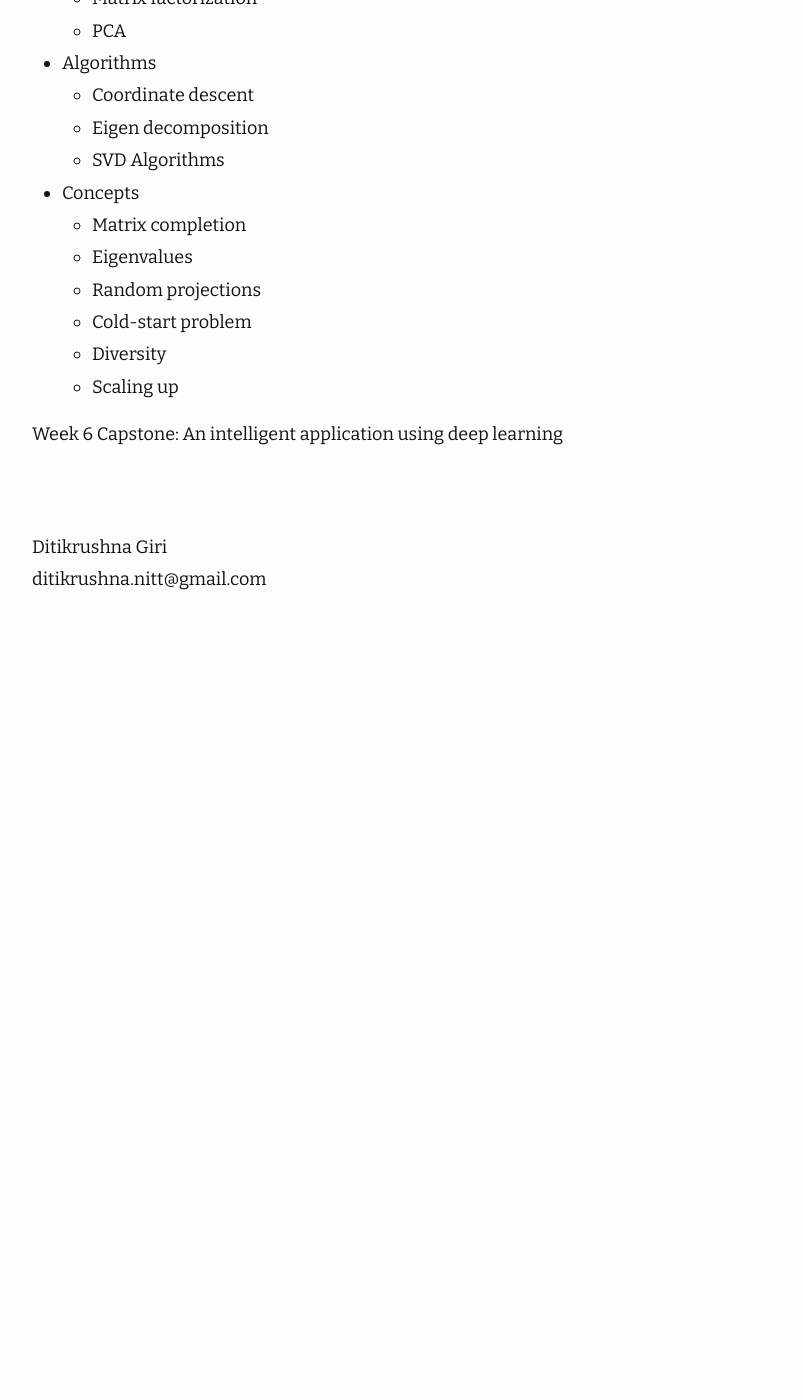
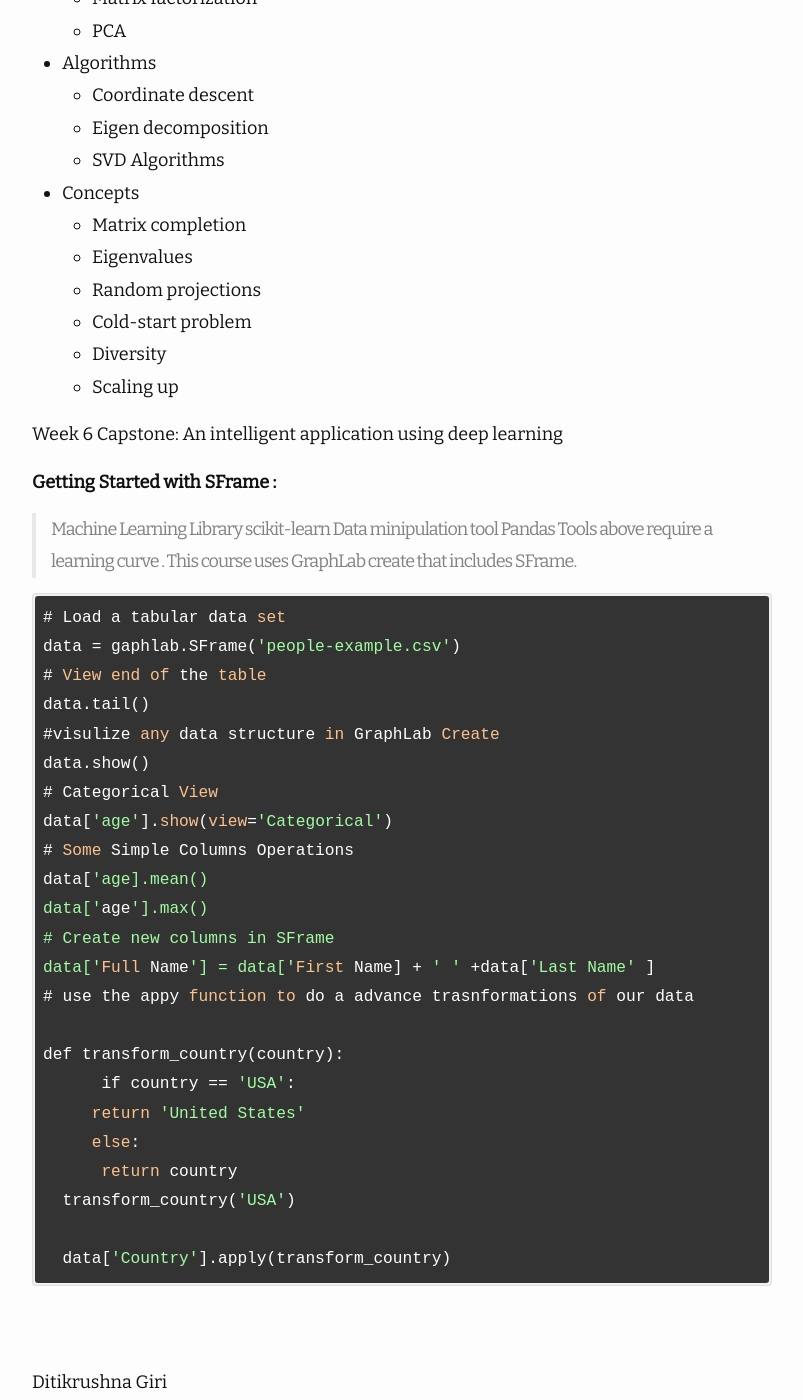
Before and after one commit to ditikrushna/eNotes, a Jekyll site: the page built from _posts/2019-05-06-Machine Learning by University of Washington.md, in a window 1280 px wide and 1400 px high, scrolled down 2432 px. Shown: the whole window, without its empty margins (238-1041 px from the left). Built offline with Jekyll 4.4.1, drawn with Linux system fonts in a browser that asks for light colours; nearby versions of some CDN libraries; before the commit the page ends 3062 px from its top, so only the background shows below that.

Commit message:
Update 2019-05-06-Machine Learning by University of Washington.md

```diff
--- a/_posts/2019-05-06-Machine Learning by University of Washington.md
+++ b/_posts/2019-05-06-Machine Learning by University of Washington.md
@@ -96,3 +96,32 @@ Case study: Recommending Products
     - Scaling up
 
 Week 6 Capstone: An intelligent application using deep learning
+
+**Getting Started with SFrame :**
+> Machine Learning Library scikit-learn
+> Data minipulation tool Pandas
+Tools above require a learning curve . This course uses GraphLab create that includes SFrame.
+
+    # Load a tabular data set
+    data = gaphlab.SFrame('people-example.csv')
+    # View end of the table
+    data.tail()
+    #visulize any data structure in GraphLab Create
+    data.show()
+    # Categorical View
+    data['age'].show(view='Categorical')
+    # Some Simple Columns Operations
+    data['age].mean()
+    data['age'].max()
+    # Create new columns in SFrame
+    data['Full Name'] = data['First Name] + ' ' +data['Last Name' ]
+	# use the appy function to do a advance trasnformations of our data
+
+	def transform_country(country):
+	      if country == 'USA':
+	     return 'United States'
+	     else:
+	      return country
+	  transform_country('USA')
+
+	  data['Country'].apply(transform_country)
```
